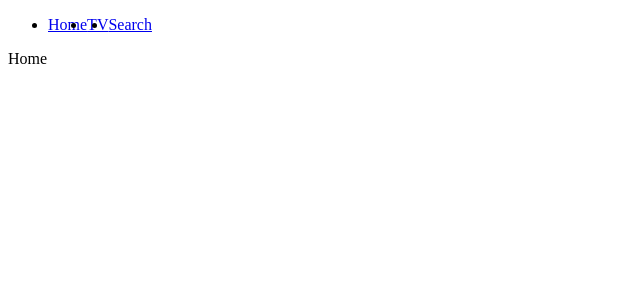
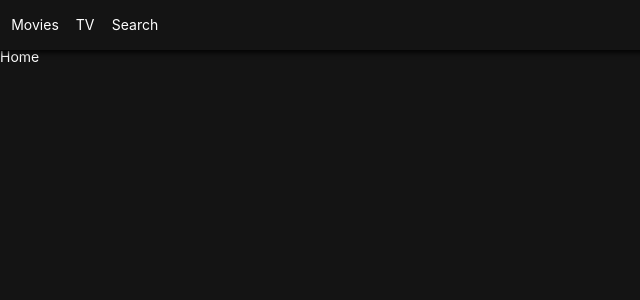
Before and after one commit to Manngold/mannflix, a React (Create React App) app: page / in a window 1280 px wide. Shown: the top 300 px of the page, without its empty margins (0-640 px from the left). Built offline with nearby package versions, Linux system fonts and the light colour scheme.

Commit message:
styling and global style

```diff
--- a/package.json
+++ b/package.json
@@ -8,7 +8,8 @@
     "react-dom": "^16.8.4",
     "react-router-dom": "^4.3.1",
     "react-scripts": "2.1.8",
-    "styled-components": "^4.1.3"
+    "styled-components": "^4.1.3",
+    "styled-reset": "^2.0.0"
   },
   "scripts": {
     "start": "react-scripts start",
--- a/src/Component/App.js
+++ b/src/Component/App.js
@@ -1,12 +1,13 @@
 import React, { Component } from "react";
 import Router from "./Router";
-import Header from "./Header";
+import GlobalStyles from "./GolbalStyles";
 
 class App extends Component {
   render() {
     return (
       <>
         <Router />
+        <GlobalStyles />
       </>
     );
   }
--- /dev/null
+++ b/src/Component/GolbalStyles.js
@@ -0,0 +1,22 @@
+import { createGlobalStyle } from "styled-components";
+import reset from "styled-reset";
+
+const globalStyles = createGlobalStyle`
+    ${reset};
+    a{
+        text-decoration: none;
+        color: inherit;
+    }
+    *{
+        box-sizing: border-box;
+    }
+    body{
+        font-family:-apple-system, BlinkMacSystemFont, 'Segoe UI', Roboto, Oxygen, Ubuntu, Cantarell, 'Open Sans', 'Helvetica Neue', sans-serif;
+        font-size: 14px;
+        background-color: rgb(20, 20, 20, 1);
+        color: white;
+        padding-top: 50px
+    }
+`;
+
+export default globalStyles;
--- a/src/Component/Header.js
+++ b/src/Component/Header.js
@@ -3,7 +3,19 @@
 import styled from "styled-components";
 // css파일을 모듈화 하여 임의의(randomize) 클래스로 변경하여 사용
 
-const Header = styled.header``;
+const Header = styled.header`
+  color: white;
+  position: fixed;
+  top: 0;
+  left: 0;
+  width: 100%;
+  height: 50px;
+  display: flex;
+  align-items: center;
+  padding: 0px 10px;
+  background-color: rgb(20, 20, 20, 0.8);
+  box-shadow: 0px 1px 5px 2px rgba(0, 0, 0, 0.8);
+`;
 
 const List = styled.ul`
   display: flex;
@@ -12,20 +24,28 @@
   }
 `;
 
-const Item = styled.li``;
+const Item = styled.li`
+  width: 50px;
+  text-align: center;
+`;
 
-const SLink = styled(Link)``;
+const SLink = styled(Link)`
+  height: 50px;
+  display: flex;
+  align-items: center;
+  justify-content: center;
+`;
 export default () => (
   <Header>
     <List>
       <Item>
-        <Link to="/">Home</Link>
+        <SLink to="/">Movies</SLink>
       </Item>
       <Item>
-        <Link to="/tv">TV</Link>
+        <SLink to="/tv">TV</SLink>
       </Item>
       <Item>
-        <Link to="/search">Search</Link>
+        <SLink to="/search">Search</SLink>
       </Item>
     </List>
   </Header>
```
Also changed, not shown: 1 other file (tests, documents, lock files or other folders).
